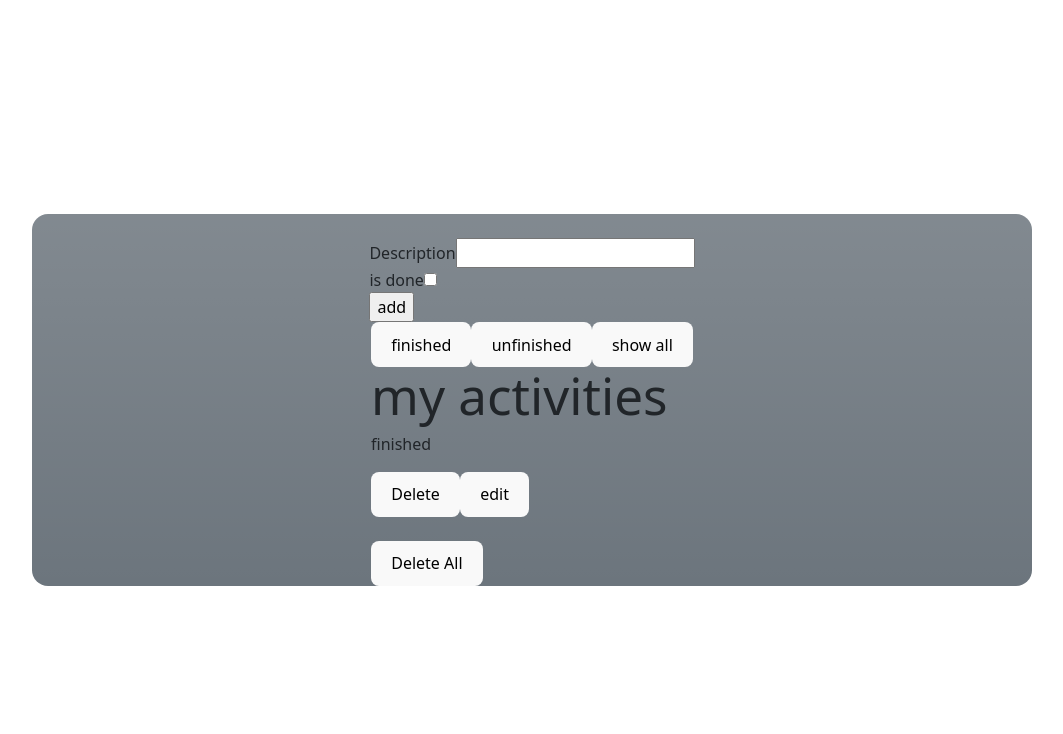
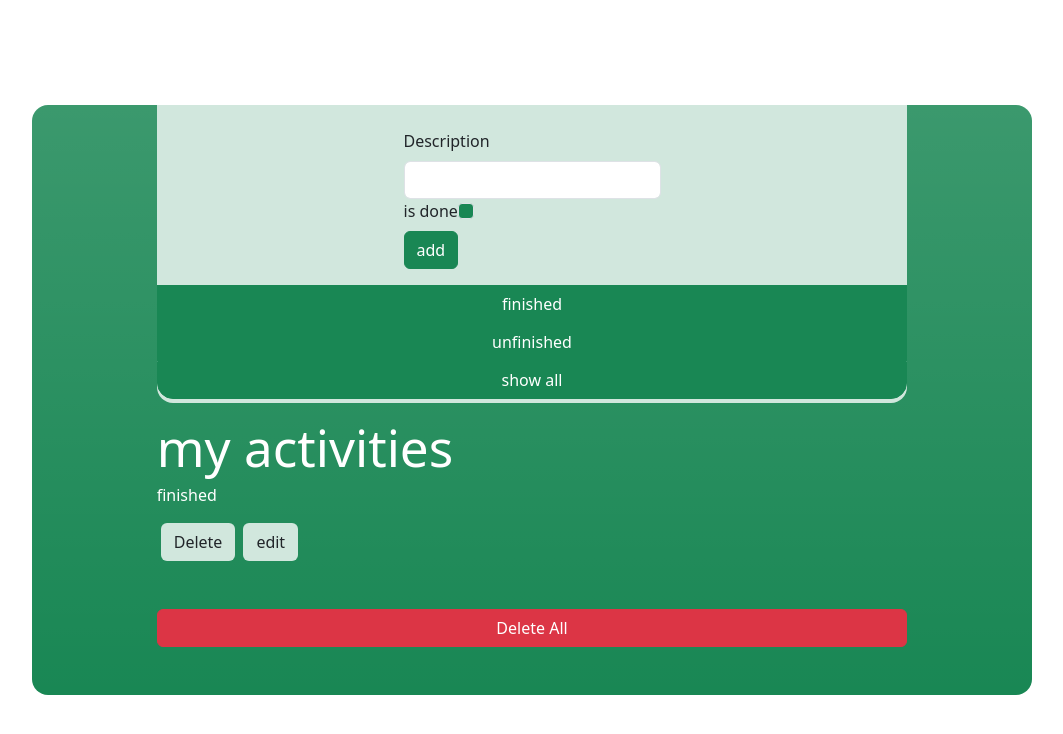
Before and after one commit to irsyadalaudin/checkpoint_react-redux, a React (Vite) app: page / in a window 1280 px wide. Shown: the top 734 px of the page, without its empty margins (108-1171 px from the left). Built offline with nearby package versions, Linux system fonts and the light colour scheme.

Commit message:
adding style

```diff
--- a/src/App.jsx
+++ b/src/App.jsx
@@ -6,7 +6,7 @@ import 'bootstrap/dist/css/bootstrap.min.css'
 const App = () => {
 
 	return (
-		<div className='bg-secondary bg-gradient rounded-4 my-5' style={{width: '1000px'}}>
+		<div className='bg-success bg-gradient rounded-4 my-5' style={{width: '1000px'}}>
 			<AddTask />
 			<ListTask />
 		</div>
--- a/src/components/AddTask.jsx
+++ b/src/components/AddTask.jsx
@@ -42,22 +42,22 @@ const AddTask = () => {
     }
 
     return (
-        <div className='input-group d-flex justify-content-center pt-4 px-5'>
-            <form onSubmit={handleSubmit}>
+        <div className='d-flex justify-content-center sticky-top' style={{top: '0'}}>
+            <div className='bg-success-subtle w-75 input-group d-flex justify-content-center pt-4'>
+                <form className='form-label' onSubmit={handleSubmit}>
                     <div>
-                    <label htmlFor='description'>Description</label>
-                    <input type='text' value={description} onChange={handleDescription} />
+                        <label className='form-label' htmlFor='description'>Description</label>
+                        <input className='form-control' type='text' value={description} onChange={handleDescription} />
                     </div>
-
                     <div>
-                    <label htmlFor='isDone'>is done</label>
-                    <input type='checkbox' onChange={handleIsDone} />
+                        <label className='form-label' htmlFor='isDone'>is done</label>
+                        <input className='form-check-input bg-success' type='checkbox' onChange={handleIsDone} />
                     </div>
-
                     <div>
-                    <input type='submit' value='add'/>
+                        <button className='btn btn-success'type='submit'>add</button>
                     </div>
             </form>
+        </div>
         </div>
     )
 }
--- a/src/components/ListTask.jsx
+++ b/src/components/ListTask.jsx
@@ -54,53 +54,55 @@ const ListTask = () => {
 
 // array has the values that needs to be filtered
     return (
-        <div className='d-flex flex-wrap justify-content-center'>
+        <div className='d-flex justify-content-center'>
             <div>
-                <button onClick={() => handleFilter(true)}>finished</button>
-                <button onClick={() => handleFilter(false)}>unfinished</button>
-                <button onClick={() => handleFilter(null)}>show all</button>
+                <div className='bg-success-subtle rounded-bottom-4 pt-2 pb-1 mb-3 sticky-top d-flex justify-content-center flex-column ' style={{width: '750.56px', top: '10em'}}>
+                    <button className='btn btn-success rounded-0' onClick={() => handleFilter(true)}>finished</button>
+                    <button className='btn btn-success rounded-0' onClick={() => handleFilter(false)}>unfinished</button>
+                    <button className='btn btn-success rounded-0 rounded-bottom-4' onClick={() => handleFilter(null)}>show all</button>
+                </div>
 
                 {/* conditional rendering */}
                 {!isFiltered
                 ? taskList.map((task) => (
-                    <div key={task.id}>
+                    <div className='text-white' key={task.id}>
                         <Task key={task} {...task} />
-                        <button onClick={() => handleRemove(task.id)}>Delete</button>
-                        <button onClick={() => handleEdit(task)}>edit</button>
+                        <button className='btn bg-success-subtle mx-1 mb-4' onClick={() => handleRemove(task.id)}>Delete</button>
+                        <button className='btn bg-success-subtle mx-1 mb-4' onClick={() => handleEdit(task)}>edit</button>
 
                         {editingTask && editingTask.id === task.id && (
                             <form onSubmit={handleSubmitEdit}>
-                                <input type='text' value={editingDescription} onChange={e => setEditingDescription(e.target.value)} />
-                                <select value={editingIsDone} onChange={e => setEditingIsDone(e.target.value === 'true')}>
+                                <input className='bg-light text-body' type='text' value={editingDescription} onChange={e => setEditingDescription(e.target.value)} />
+                                <select className='ms-1 bg-light text-body' value={editingIsDone} onChange={e => setEditingIsDone(e.target.value === 'true')}>
                                     <option value='true'>finished</option>
                                     <option value='false'>unfinished</option>
                                 </select>
-                                <button type='submit'>save</button>
+                                <button className='ms-1 btn btn-light bg-success-subtle' type='submit'>save</button>
                             </form>
                         )}
                     </div>
                 ))
                 : task.map((task) => (
-                    <div key={task.id}>
+                    <div className='text-white' key={task.id}>
                         <Task key={task} {...task} />
-                        <button onClick={() => handleRemove(task.id)}>Delete</button>
-                        <button onClick={() => handleEdit(task)}>edit</button>
+                        <button className='btn bg-success-subtle mx-1 mb-4' onClick={() => handleRemove(task.id)}>Delete</button>
+                        <button className='btn bg-success-subtle mx-1 mb-4' onClick={() => handleEdit(task)}>edit</button>
 
                         {editingTask && editingTask.id === task.id && (
                             <form onSubmit={handleSubmitEdit}>
-                                <input type='text' value={editingDescription} onChange={e => setEditingDescription(e.target.value)} />
-                                <select value={editingIsDone} onChange={e => setEditingIsDone(e.target.value === 'true')}>
+                                <input className='bg-light text-body' type='text' value={editingDescription} onChange={e => setEditingDescription(e.target.value)} />
+                                <select className='ms-1 bg-light text-body' value={editingIsDone} onChange={e => setEditingIsDone(e.target.value === 'true')}>
                                     <option value='true'>finished</option>
                                     <option value='false'>unfinished</option>
                                 </select>
-                                <button type='submit'>save</button>
+                                <button className='ms-1 btn btn-light bg-success-subtle' type='submit'>save</button>
                             </form>
                         )}
                     </div>
                 ))}
 
                 <br />
-                <button onClick={handleRemoveAll}>Delete All</button>
+                <button className='mb-5 btn btn-danger' onClick={handleRemoveAll} style={{width: '750.56px'}}>Delete All</button>
             </div>
         </div>
     )
```
Lines whose indentation alone changed are shown as unchanged.
